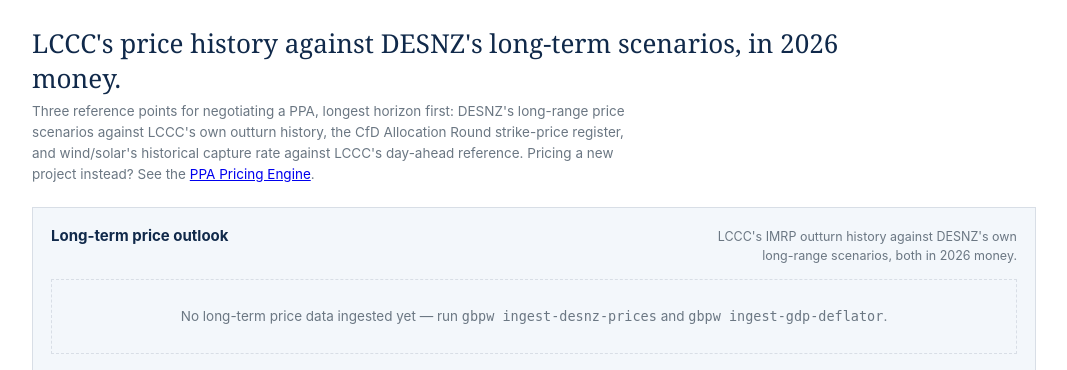
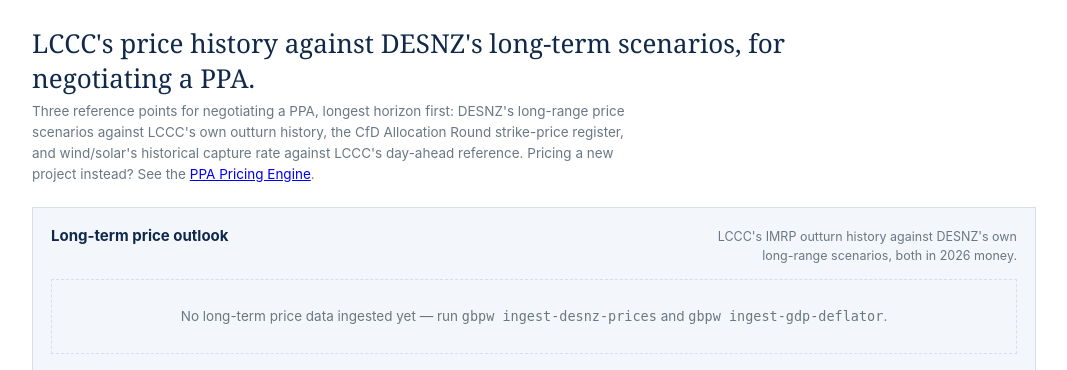
Before and after one commit to IanMIsik/Mazao-Market-Intelligence, a FastAPI app: page /ppa in a window 1280 px wide. Shown: the part 122-492 px from the top of the page, without its empty margins (106-1173 px from the left). Run offline with FastAPI, Linux system fonts and the light colour scheme; data that the repository does not hold is empty.

Commit message:
Reword PPA Tools h1, drop the money-year clause

```diff
--- a/src/gbpw/web/templates/ppa_tools.html
+++ b/src/gbpw/web/templates/ppa_tools.html
@@ -8,7 +8,7 @@
   <div class="stamp num">{{ start.strftime('%d %b %Y') }} &ndash; {{ end.strftime('%d %b %Y') }}</div>
 </header>
 
-<h1>LCCC's price history against DESNZ's long-term scenarios, in {{ long_term.money_year }} money.</h1>
+<h1>LCCC's price history against DESNZ's long-term scenarios, for negotiating a PPA.</h1>
 <p class="byline">Three reference points for negotiating a PPA, longest horizon first: DESNZ's long-range
 price scenarios against LCCC's own outturn history, the CfD Allocation Round strike-price register, and
 wind/solar's historical capture rate against LCCC's day-ahead reference.
```
